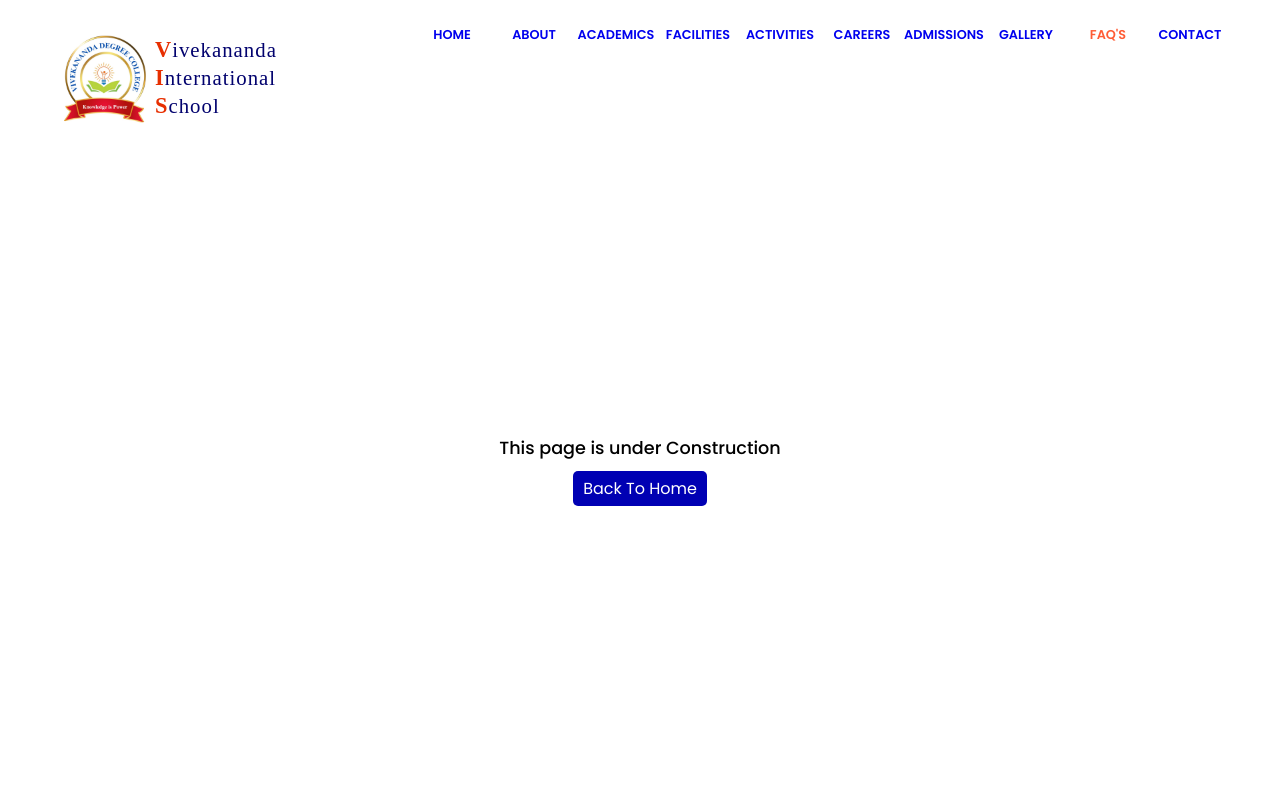
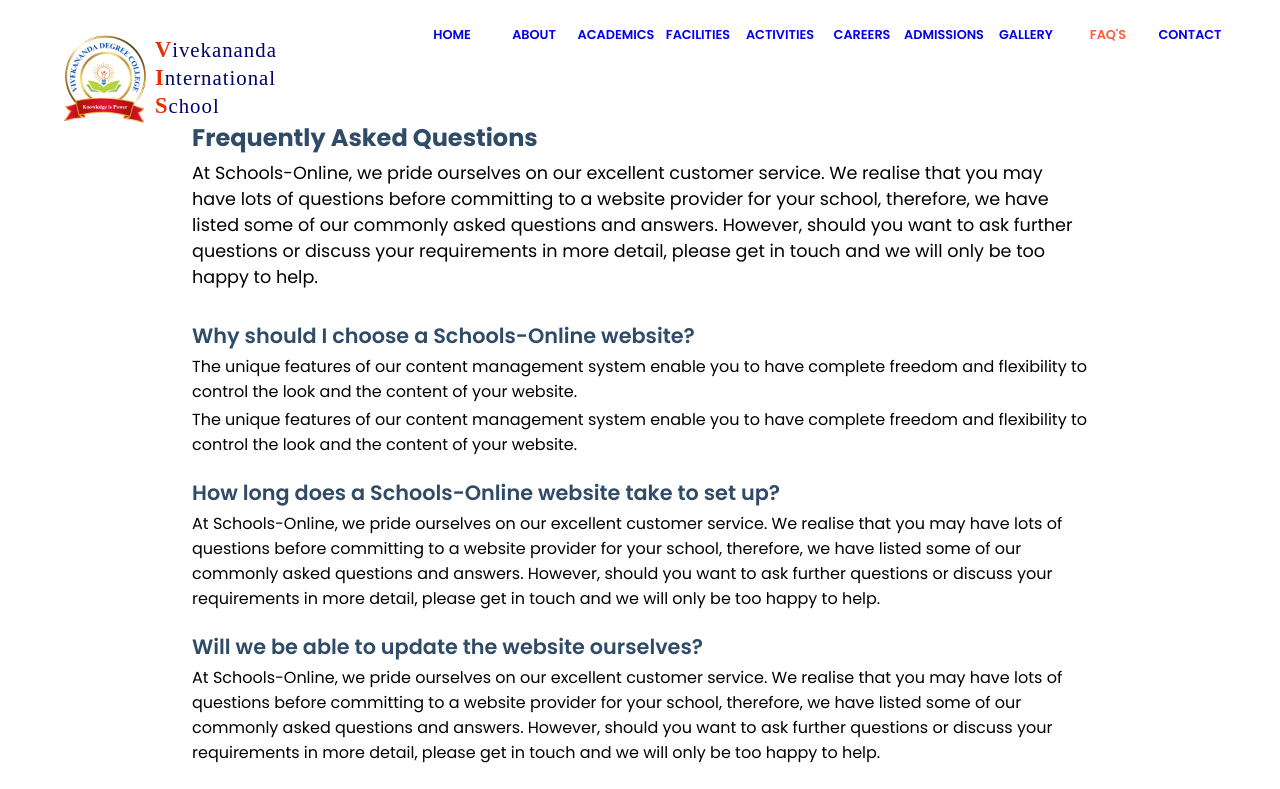
Before and after one commit to PanchaliUpendra/vis, a React (Create React App) app: page /faq in a window 1280 px wide. Shown: the top 789 px of the page. Built offline with nearby package versions, Linux system fonts and the light colour scheme.

Commit message:
every thing added

```diff
--- a/src/App.js
+++ b/src/App.js
@@ -10,6 +10,7 @@ import Gallery from './Components/Gallery/Gallery';
 import Academics from './Components/Academics/Academics';
 import Admissions from './Components/Admissions/Admissions';
 import Error from './Components/Error/Error';
+import Faq from './Components/FAQ/Faq';
 
 
 function App() {
@@ -24,6 +25,7 @@ function App() {
       <Route path='/gallery' element={<Gallery/>}/>
       <Route path='/academics' element={<Academics/>}/>
       <Route path='/admissions' element={<Admissions/>}/>
+      <Route path='/faq' element={<Faq/>}/>
       <Route path='/*' element={<Error/>}/>
     </Routes>
     </BrowserRouter>
--- /dev/null
+++ b/src/Components/FAQ/Faq.css
@@ -0,0 +1,73 @@
+
+.faq-con{
+    width: 70%;
+    margin: auto;
+    margin-top: 50px;
+    margin-bottom: 50px;
+}
+
+.faq-con-header{
+    display: flex;
+    flex-direction: column;
+    gap: 5px;
+}
+
+.faq-con-header>h1{
+    font-size: 1.5rem;
+    font-family: 'poppins';
+    font-weight: 700;
+    text-transform: capitalize;
+    color: #2f4b67;
+}
+.faq-con-header>p{
+    font-size: 1.1rem;
+    font-family: 'poppins';
+}
+
+/* faq-con-content */
+.faq-con-content{
+    display: flex;
+    flex-direction: column;
+    gap: 20px;
+    margin-top: 30px;
+}
+.faq-con-content>div{
+    display: flex;
+    flex-direction: column;
+    gap: 3px;
+}
+.faq-con-content>div h1{
+    font-size: 1.3rem;
+    font-family: 'poppins';
+    font-weight: 600;
+    color: #2f4b67;
+}
+.faq-con-content>div p{
+    font-size: 1rem;
+    font-family: 'poppins';
+
+}
+
+@media all and (max-width:900px){
+    .faq-con{
+        width: 90%;
+    }
+}
+
+@media all and (max-width:550px){
+    .faq-con{
+        width: 90%;
+    }
+    .faq-con-header>h1{
+        font-size: 1.2rem;
+    }
+    .faq-con-header>p{
+        font-size: 0.9rem;
+    }
+    .faq-con-content>div h1{
+        font-size: 1rem;
+    }
+    .faq-con-content>div p{
+        font-size: 0.8rem;
+    }
+}
--- /dev/null
+++ b/src/Components/FAQ/Faq.js
@@ -0,0 +1,42 @@
+import React from 'react';
+import './Faq.css';
+
+function Faq(){
+    return(
+        <>
+
+            <div className='faq-con'>
+                <div className='faq-con-header'>
+                    <h1>Frequently Asked Questions</h1>
+                    <p>At Schools-Online, we pride ourselves on our excellent customer service. We realise that you may have lots of questions before committing to a website provider for your school, therefore, we have listed some of our commonly asked questions and answers. However, should you want to ask further questions or discuss your requirements in more detail, please get in touch and we will only be too happy to help.</p>
+                </div>
+                <div className='faq-con-content'>
+                    <div>
+                        <h1>Why should I choose a Schools-Online website?</h1>
+                        <p>The unique features of our content management system enable you to have complete freedom and flexibility to control the look and the content of your website.</p>
+                        <p>The unique features of our content management system enable you to have complete freedom and flexibility to control the look and the content of your website.</p>
+                    </div>
+                    <div>
+                        <h1>How long does a Schools-Online website take to set up?</h1>
+                        <p>At Schools-Online, we pride ourselves on our excellent customer service. We realise that you may have lots of questions before committing to a website provider for your school, therefore, we have listed some of our commonly asked questions and answers. However, should you want to ask further questions or discuss your requirements in more detail, please get in touch and we will only be too happy to help.</p>
+                    </div>
+                    <div>
+                        <h1>Will we be able to update the website ourselves?</h1>
+                        <p>At Schools-Online, we pride ourselves on our excellent customer service. We realise that you may have lots of questions before committing to a website provider for your school, therefore, we have listed some of our commonly asked questions and answers. However, should you want to ask further questions or discuss your requirements in more detail, please get in touch and we will only be too happy to help.</p>
+                    </div>
+                    <div>
+                        <h1>How easy is it to update the website?</h1>
+                        <p>At Schools-Online, we pride ourselves on our excellent customer service. We realise that you may have lots of questions before committing to a website provider for your school, therefore, we have listed some of our commonly asked questions and answers. However, should you want to ask further questions or discuss your requirements in more detail, please get in touch and we will only be too happy to help.</p>
+                    </div>
+                    <div>
+                        <h1>Do I have to transfer the content from our existing website?</h1>
+                        <p>At Schools-Online, we pride ourselves on our excellent customer service. We realise that you may have lots of questions before committing to a website provider for your school, therefore, we have listed some of our commonly asked questions and answers. However, should you want to ask further questions or discuss your requirements in more detail, please get in touch and we will only be too happy to help.</p>
+                    </div>
+                </div>
+            </div>
+
+        </>
+    );
+}
+
+export default Faq;
```
